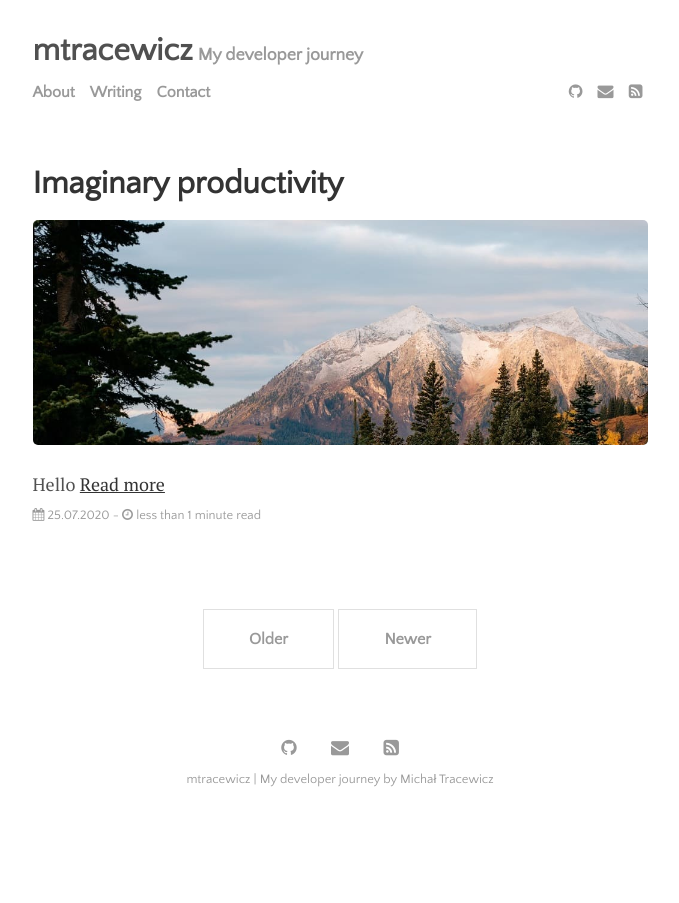
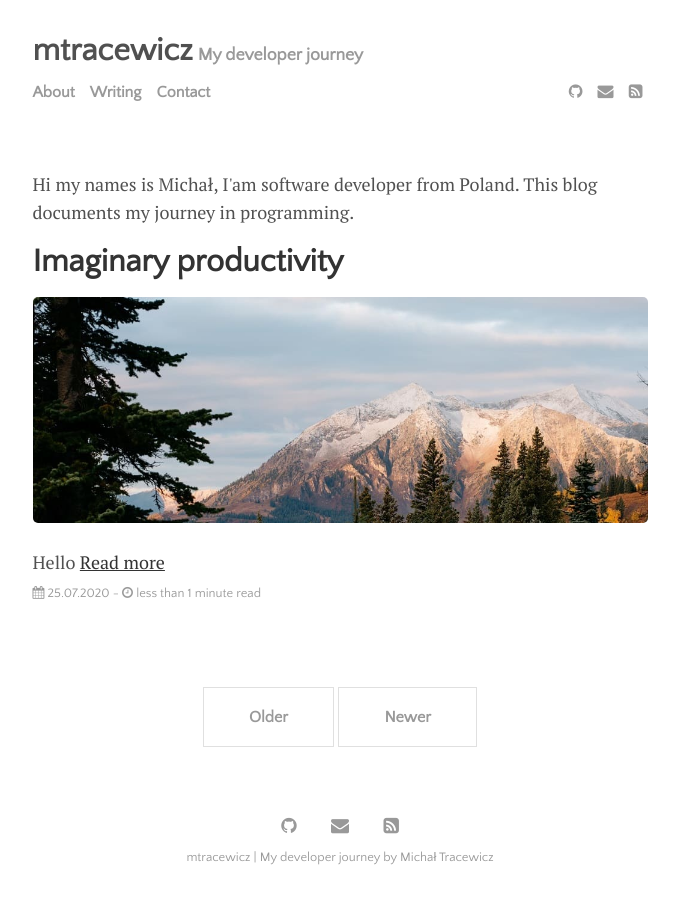
Before and after one commit to mtracewicz/mtracewicz.github.io, a Jekyll site: the page built from index.html, in a window 1280 px wide. Shown: the whole page, without its empty margins (300-979 px from the left). Built offline with Jekyll 4.4.1, drawn with Linux system fonts in a browser that asks for light colours; the list of posts is cut into pages by our own code.

Commit message:
Update home.html

```diff
--- a/_layouts/home.html
+++ b/_layouts/home.html
@@ -3,6 +3,7 @@ layout: default
 title: Home
 ---
 
+<p> Hi my names is Michał, I'am software developer from Poland. This blog documents my journey in programming.</p>
 {% for post in paginator.posts %}
 <div class="posts">
   <h1>
```
